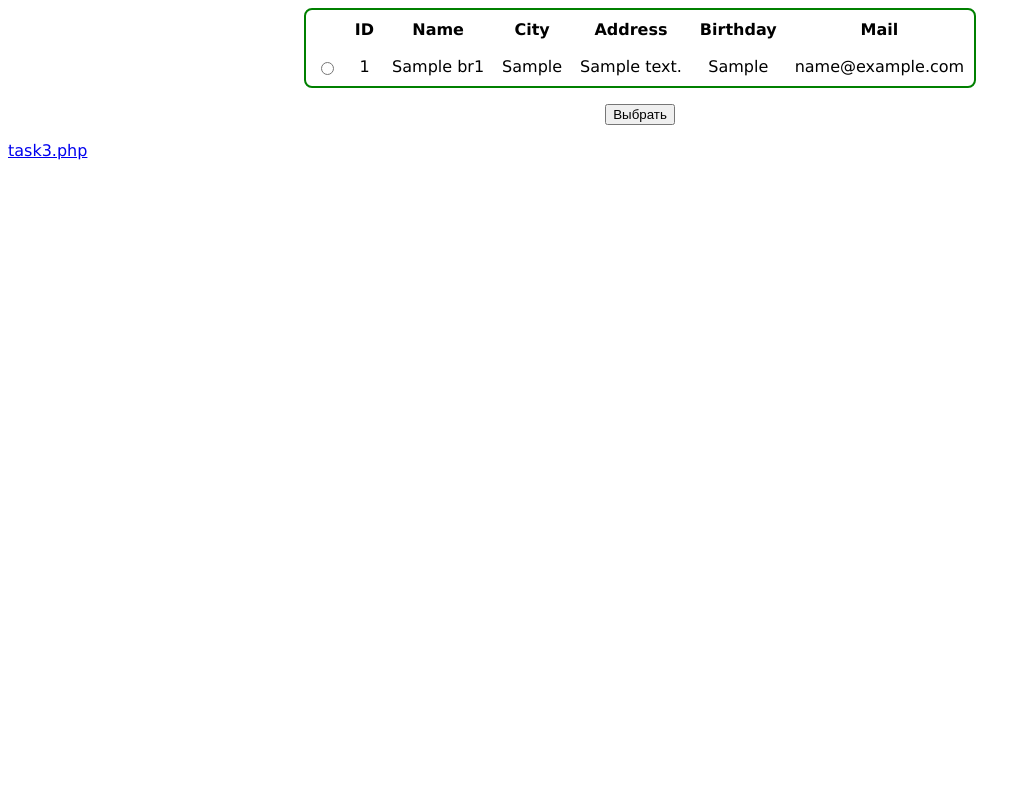
After one commit to MangriMen/SibSUTIS7semester, a PHP site: page /task4.php in a window 1280 px wide. The commit adds this page. Shown: the whole page, without its empty margins (0-1031 px from the left). Run offline with PHP 8.4, Linux system fonts and the light colour scheme; tables that the repository leaves empty or names only in its code hold one stand-in row (values such as "Sample post").

Commit message:
BD lab9 done

```diff
--- /dev/null
+++ b/BD/lab9/task4.php
@@ -0,0 +1,119 @@
+<?php
+require('db_connect.php');
+
+$result = $conn->query('SELECT * FROM notebook_br1');
+
+$id = array_key_exists('id', $_GET) ? $_GET['id'] : -1;
+
+if (!empty($_GET)) {
+    // foreach ($_GET as $key=>$rw) {
+    //     echo $key . " " . $rw . "\n";
+    // }
+
+    if (array_key_exists("field_name", $_GET)) {
+        $res = $conn->query('UPDATE notebook_br1 SET ' . $_GET['field_name'] . '=' . '\'' . $_GET['field_value'] . '\'' . ' WHERE id = ' . $id . ';');
+
+        echo $conn->error;
+
+        if ($res) {
+            header("Location: ".$_SERVER['PHP_SELF']);
+            exit;
+        }
+    }
+}
+
+$current_row = $conn->query('SELECT * FROM notebook_br1 WHERE id = ' . $id . ';')->fetch_array();
+?>
+
+<style>
+    html {
+        font-family: "Verdana";
+    }
+
+    table {
+        border: 2px solid green;
+        border-radius: 8px;
+        text-align: center;
+    }
+
+    th, td {
+        padding: 0.5rem;
+        border-radius: 4px;
+    }
+
+    .wrapper {
+        display: flex;
+        flex-direction: column;
+        justify-content: center;
+        align-items: center;
+    }
+
+    .wrapper > *:nth-child(odd) {
+        margin-bottom: 1rem;
+    }
+
+    .change-wrapper {
+        display: flex;
+        flex-direction: row;
+        justify-content: center;
+        align-items: flex-start;
+        width: 100%;
+    }
+
+    .replace-wrapper {
+        display: flex;
+        flex-direction: column;
+        margin-right: 1rem;
+    }
+
+    .replace-wrapper > *:nth-child(odd) {
+        margin-bottom: 1rem;
+    }
+</style>
+
+<form action="<?php echo htmlspecialchars($_SERVER["PHP_SELF"]);?>">
+    <div class="wrapper">
+        <table>
+            <thead>
+                <tr>
+                    <th></th>
+                    <th>ID</th>
+                    <th>Name</th>
+                    <th>City</th>
+                    <th>Address</th>
+                    <th>Birthday</th>
+                    <th>Mail</th>
+                </tr>
+            </thead>
+            <?foreach ($result as $row) {?>
+                <tr>
+                    <td><input type="radio" name="id" onChange="handleRowChange(this.value);" value="<?echo $row['id']?>" <?echo $row['id'] == $id ? "checked" : ""?>></td>
+                    <?foreach ($row as $el) {?>
+                        <td>
+                            <?echo $el?>
+                        </td>
+                    <?}?>
+                </tr>
+            <?}?>
+        </table>
+        <?if ($id == -1) {?>
+            <button type="submit">Выбрать</button>
+        <?}?>
+        <?if ($id != -1) {?>
+        <div class="change-wrapper">
+            <div class="replace-wrapper">
+                <select name="field_name">
+                    <option value="name"><?echo $current_row['name']?></option>
+                    <option value="city"><?echo $current_row['city']?></option>
+                    <option value="address"><?echo $current_row['address']?></option>
+                    <option value="birthday"><?echo $current_row['birthday']?></option>
+                    <option value="mail"><?echo $current_row['mail']?></option>
+                </select>
+                <button type="submit" onClick=>Заменить</button>
+            </div>
+            <input name="field_value" type="text"/>
+        </div>
+        <?}?>
+    </div>
+</form>
+<a href="./task3.php">task3.php</a>
```
Also changed, not shown: BD/lab9/task3.php (+17 -0 lines).
